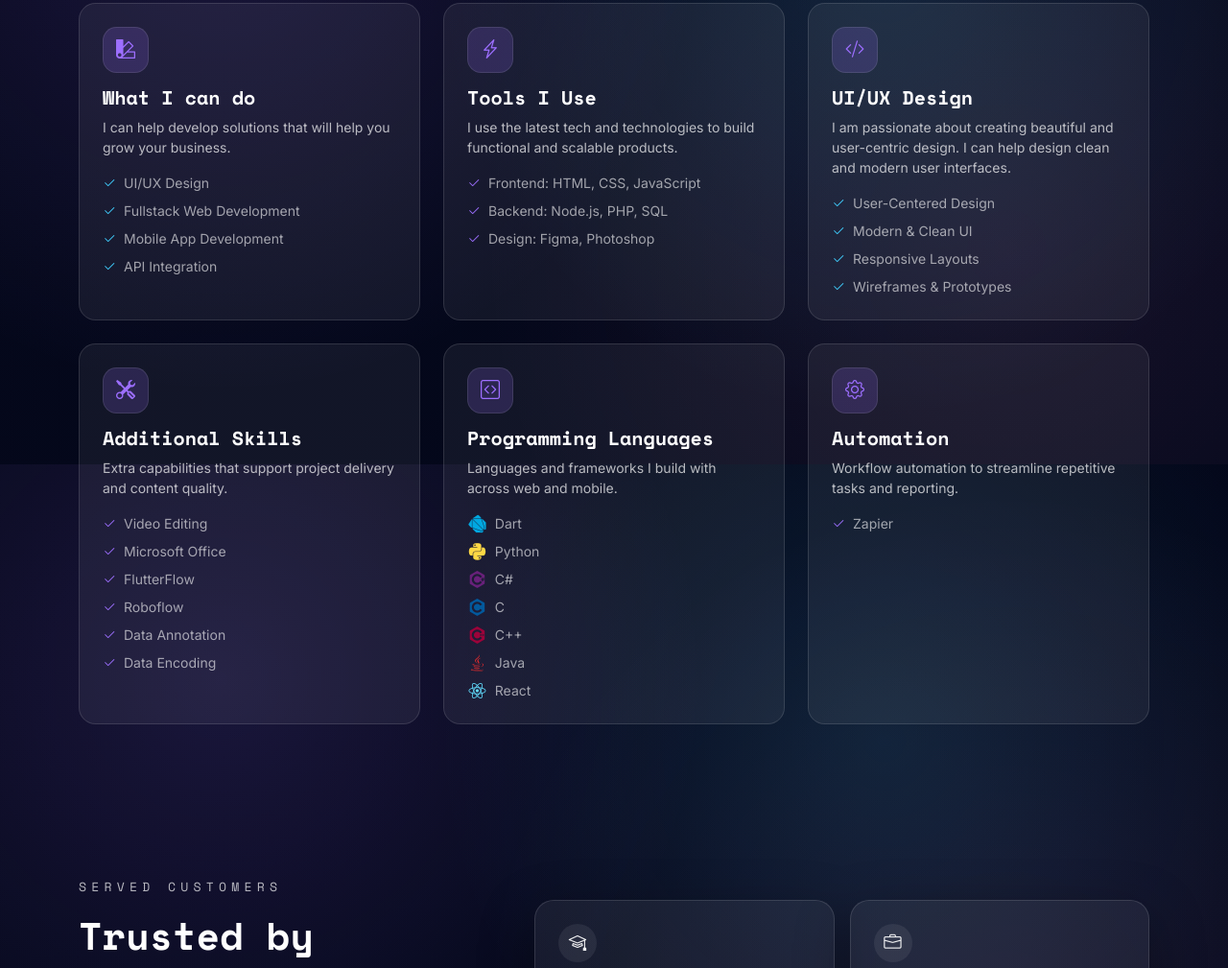
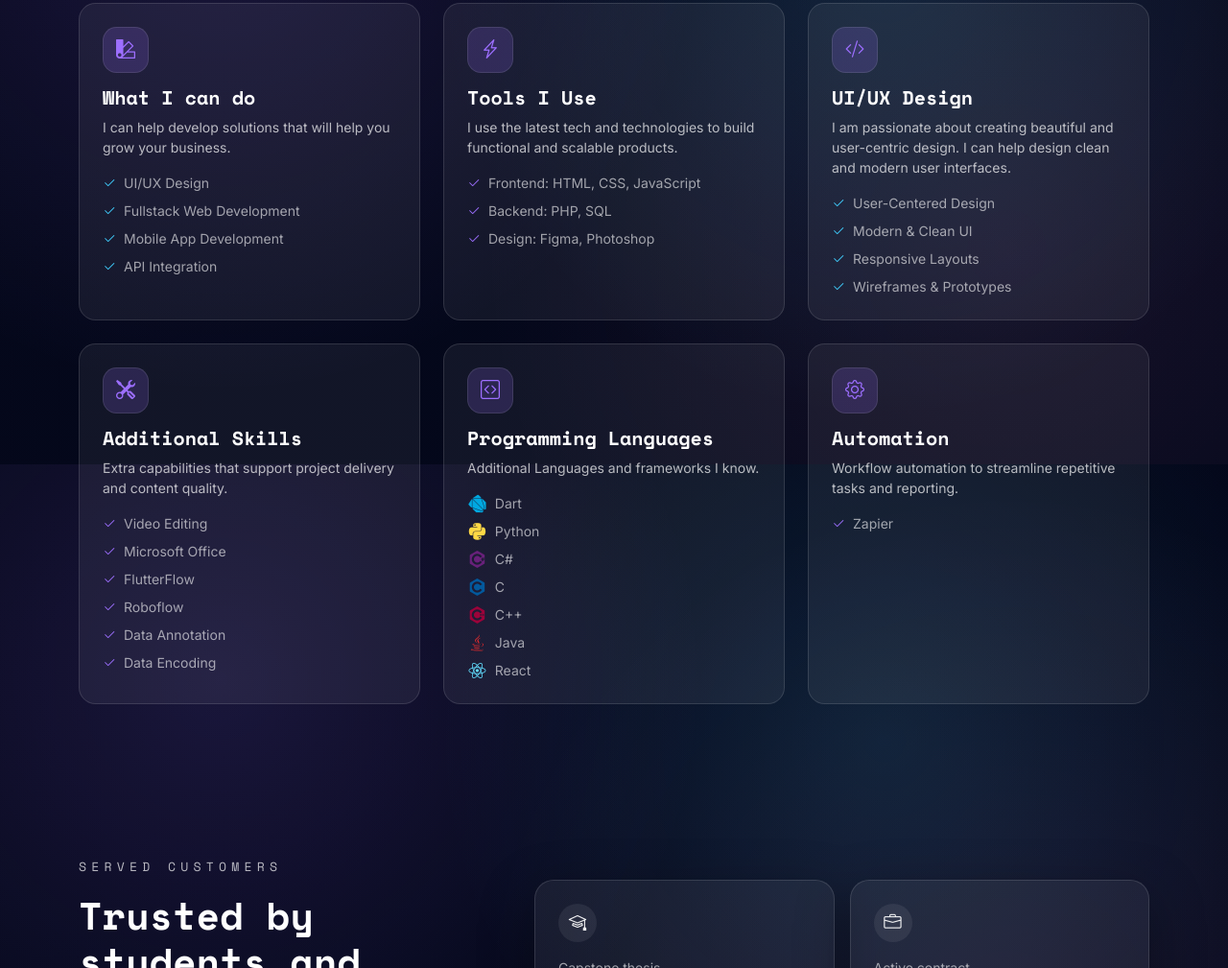
Before and after one commit to walran207/PortfolioV2, a plain HTML site: page index.html in a window 1280 px wide. Shown: the part 1116-2125 px from the top of the page at 96% size. Drawn offline with nearby package versions, Linux system fonts and the light colour scheme.

Commit message:
remove node.js & change to addtional lanuage

```diff
--- a/index.html
+++ b/index.html
@@ -139,7 +139,7 @@
                 </p>
                 <ul class="list-unstyled text-white-60 small mb-0">
                   <li class="d-flex gap-2 align-items-start mb-2"><i class="bi bi-check2 text-purple" aria-hidden="true"></i><span>Frontend: HTML, CSS, JavaScript</span></li>
-                  <li class="d-flex gap-2 align-items-start mb-2"><i class="bi bi-check2 text-purple" aria-hidden="true"></i><span>Backend: Node.js, PHP, SQL</span></li>
+                  <li class="d-flex gap-2 align-items-start mb-2"><i class="bi bi-check2 text-purple" aria-hidden="true"></i><span>Backend: PHP, SQL</span></li>
                   <li class="d-flex gap-2 align-items-start"><i class="bi bi-check2 text-purple" aria-hidden="true"></i><span>Design: Figma, Photoshop</span></li>
                 </ul>
               </article>
@@ -190,7 +190,7 @@
                 </div>
                 <h3 class="h5 font-mono fw-bold text-white mb-2">Programming Languages</h3>
                 <p class="text-white-70 small mb-3">
-                  Languages and frameworks I build with across web and mobile.
+                  Additional Languages and frameworks I know.
                 </p>
                 <ul class="list-unstyled text-white-60 small mb-0">
                   <li class="d-flex gap-2 align-items-start mb-2"><span class="language-icon"><i class="devicon-dart-plain colored" aria-hidden="true"></i></span><span>Dart</span></li>
```
